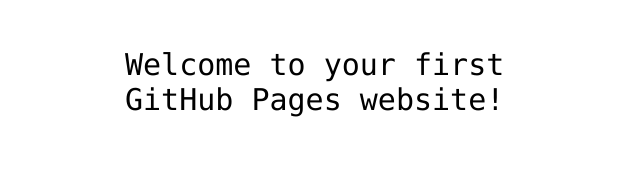
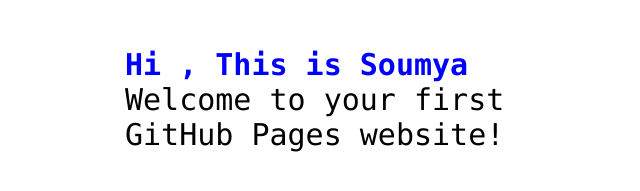
Before and after one commit to bsoumyagit/hello-world, a plain HTML site: page index.html in a window 1280 px wide. Shown: the part 341-532 px from the top of the page, without its empty margins (315-955 px from the left). Drawn offline with Linux system fonts and the light colour scheme.

Commit message:
Update index.html

```diff
--- a/index.html
+++ b/index.html
@@ -12,7 +12,8 @@
 <img src="https://octodex.github.com/images/daftpunktocat-thomas.gif" id="octocat" alt="octocat-gif" />
 
 <!-- Change this code here by copy and pasting your template on line 15 -->
-<p>Welcome to your first GitHub Pages website!</p>
+  <p> <font color=blue><b> Hi , This is Soumya </b></font></p?
+  <p>Welcome to your first GitHub Pages website!</p>
 
 </body>
 </html>
```
